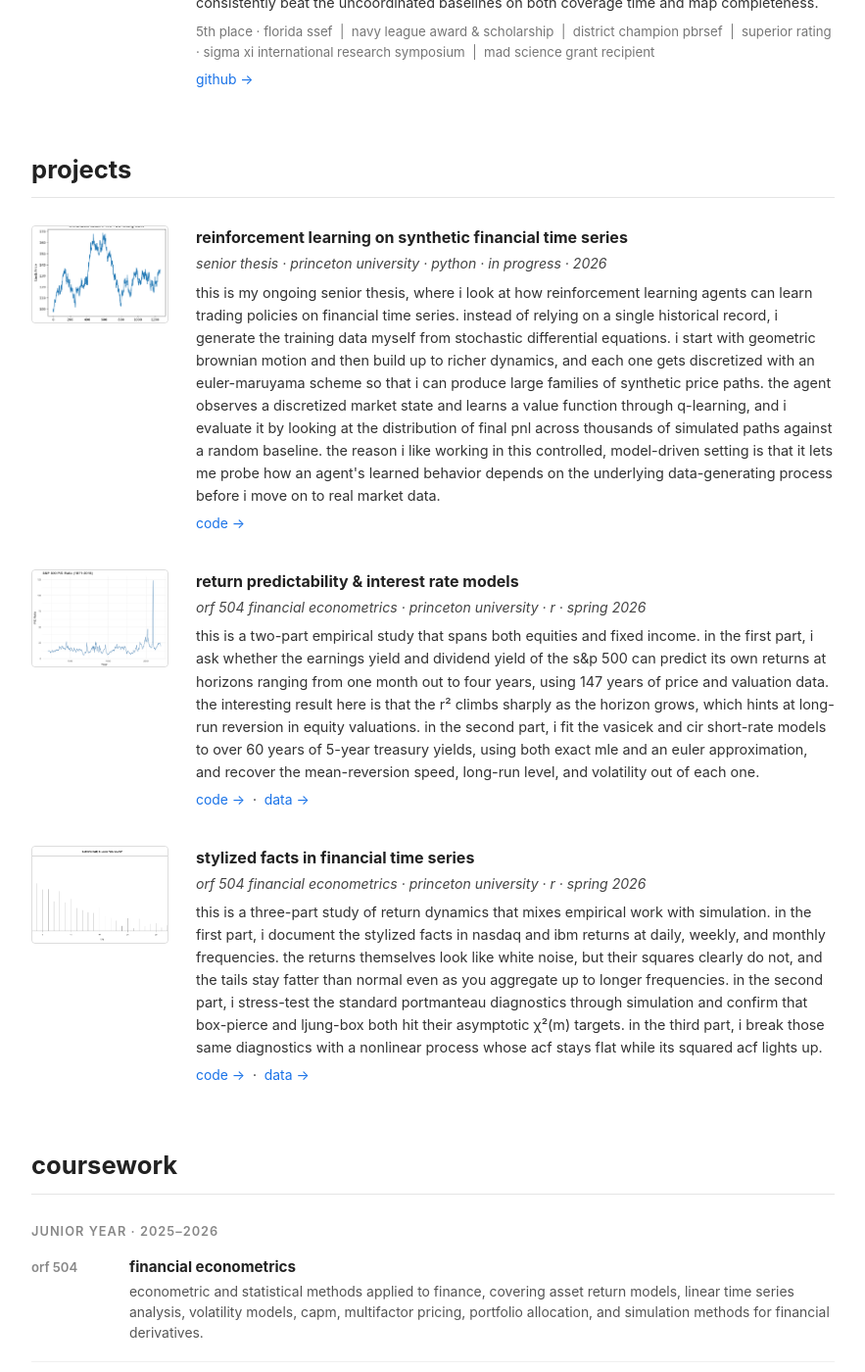
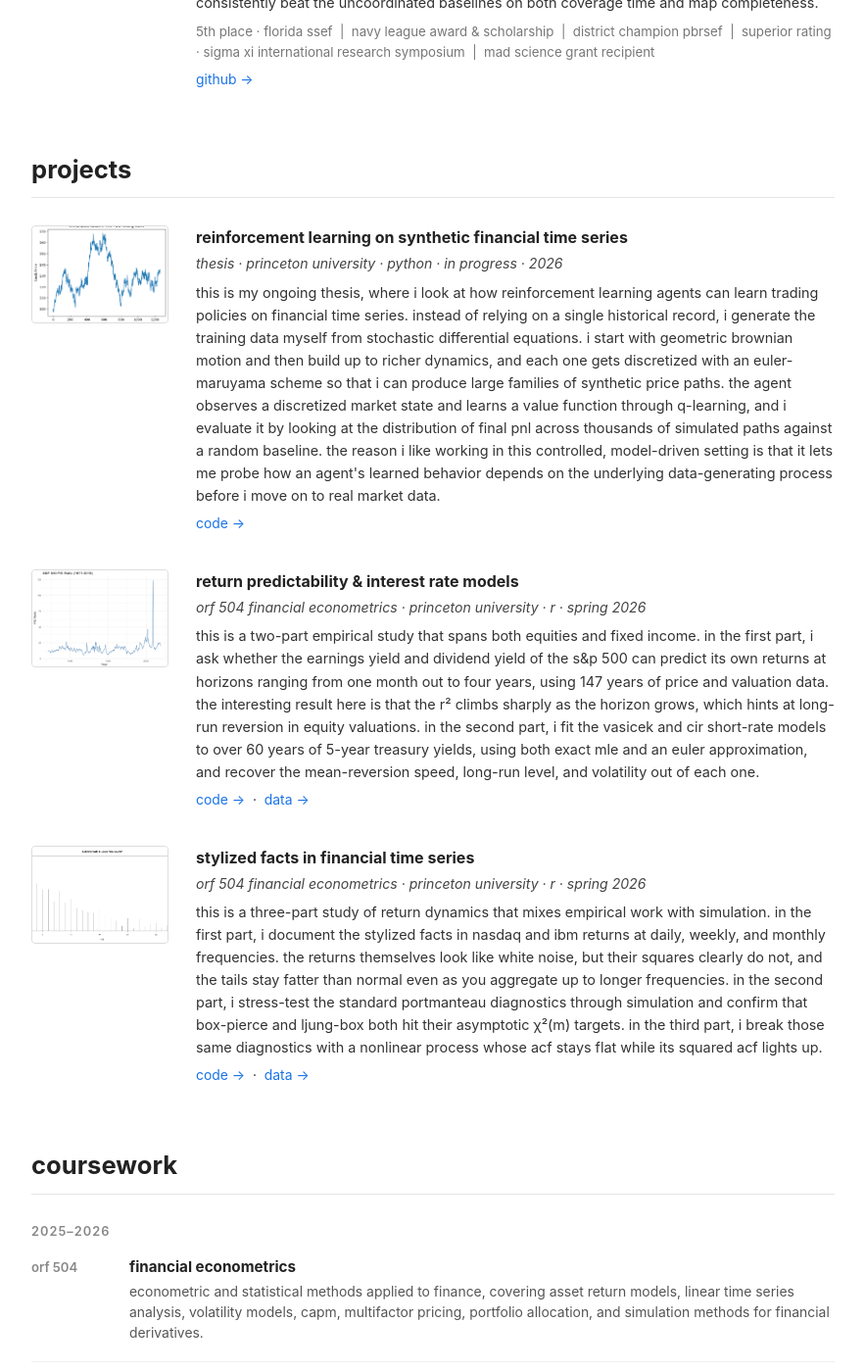
Before and after one commit to dylanmcclish/dylanmcclish.github.io, a Jekyll site: the page index.html, which Jekyll copies as it is, in a window 1280 px wide and 1400 px high, scrolled down 1287 px. Shown: the whole window at 98% size, without its empty margins (198-1081 px from the left). Built offline with Jekyll 4.4.1, drawn with Linux system fonts in a browser that asks for light colours; some of the changed text lies outside the part shown.

Commit message:
Remove class year references from site

```diff
--- a/_config.yml
+++ b/_config.yml
@@ -1,6 +1,6 @@
 title: Dylan McClish
 description: >-
-  Dylan McClish — senior at Princeton University, Class of '27, studying
+  Dylan McClish — student at Princeton University, studying
   Operations Research and Financial Engineering with a minor in Mathematics.
 url: "https://dylanmcclish.github.io"
 author: Dylan McClish
--- a/index.html
+++ b/index.html
@@ -4,21 +4,21 @@
   <meta charset="UTF-8" />
   <meta name="viewport" content="width=device-width, initial-scale=1.0" />
   <title>Dylan McClish</title>
-  <meta name="description" content="Dylan McClish — senior at Princeton University, Class of '27, studying Operations Research and Financial Engineering with a minor in Mathematics. Interests in reinforcement learning in finance, financial econometrics, and quantitative research and trading." />
+  <meta name="description" content="Dylan McClish — student at Princeton University, studying Operations Research and Financial Engineering with a minor in Mathematics. Interests in reinforcement learning in finance, financial econometrics, and quantitative research and trading." />
   <meta name="author" content="Dylan McClish" />
   <link rel="canonical" href="https://dylanmcclish.github.io/" />
 
   <!-- Open Graph (for social previews) -->
   <meta property="og:type"        content="profile" />
   <meta property="og:title"       content="Dylan McClish" />
-  <meta property="og:description" content="Senior at Princeton University (Class of '27), studying Operations Research and Financial Engineering with a minor in Mathematics." />
+  <meta property="og:description" content="Student at Princeton University, studying Operations Research and Financial Engineering with a minor in Mathematics." />
   <meta property="og:url"         content="https://dylanmcclish.github.io/" />
   <meta property="og:image"       content="https://dylanmcclish.github.io/profile.jpg" />
 
   <!-- Twitter card -->
   <meta name="twitter:card"        content="summary" />
   <meta name="twitter:title"       content="Dylan McClish" />
-  <meta name="twitter:description" content="Senior at Princeton University (Class of '27), studying Operations Research and Financial Engineering with a minor in Mathematics." />
+  <meta name="twitter:description" content="Student at Princeton University, studying Operations Research and Financial Engineering with a minor in Mathematics." />
   <meta name="twitter:image"       content="https://dylanmcclish.github.io/profile.jpg" />
 
   <!-- JSON-LD Person schema -->
@@ -32,7 +32,7 @@
     "url": "https://dylanmcclish.github.io/",
     "image": "https://dylanmcclish.github.io/profile.jpg",
     "jobTitle": "Student",
-    "description": "Senior at Princeton University (Class of '27), studying Operations Research and Financial Engineering with a minor in Mathematics. Interests in reinforcement learning in finance, financial econometrics, and quantitative research and trading.",
+    "description": "Student at Princeton University, studying Operations Research and Financial Engineering with a minor in Mathematics. Interests in reinforcement learning in finance, financial econometrics, and quantitative research and trading.",
     "alumniOf": {
       "@type": "CollegeOrUniversity",
       "name": "Princeton University",
@@ -253,7 +253,7 @@
     <div class="header-text">
       <h1>dylan mcclish</h1>
       <p class="bio">
-        i'm a senior at <a href="https://www.princeton.edu" target="_blank">princeton university</a>, class of '27,
+        i'm a student at <a href="https://www.princeton.edu" target="_blank">princeton university</a>,
         studying <a href="https://orfe.princeton.edu" target="_blank">operations research and financial engineering</a>
         with a minor in <a href="https://www.math.princeton.edu" target="_blank">mathematics</a>.
         i'm interested in reinforcement learning in finance, financial econometrics,
@@ -345,9 +345,9 @@
       </div>
       <div class="project-info">
         <h3>reinforcement learning on synthetic financial time series</h3>
-        <div class="meta">senior thesis · princeton university · python · in progress · 2026</div>
+        <div class="meta">thesis · princeton university · python · in progress · 2026</div>
         <p>
-          this is my ongoing senior thesis, where i look at how reinforcement learning agents can learn trading policies on financial time series. instead of relying on a single historical record, i generate the training data myself from stochastic differential equations. i start with geometric brownian motion and then build up to richer dynamics, and each one gets discretized with an euler-maruyama scheme so that i can produce large families of synthetic price paths. the agent observes a discretized market state and learns a value function through q-learning, and i evaluate it by looking at the distribution of final pnl across thousands of simulated paths against a random baseline. the reason i like working in this controlled, model-driven setting is that it lets me probe how an agent's learned behavior depends on the underlying data-generating process before i move on to real market data.
+          this is my ongoing thesis, where i look at how reinforcement learning agents can learn trading policies on financial time series. instead of relying on a single historical record, i generate the training data myself from stochastic differential equations. i start with geometric brownian motion and then build up to richer dynamics, and each one gets discretized with an euler-maruyama scheme so that i can produce large families of synthetic price paths. the agent observes a discretized market state and learns a value function through q-learning, and i evaluate it by looking at the distribution of final pnl across thousands of simulated paths against a random baseline. the reason i like working in this controlled, model-driven setting is that it lets me probe how an agent's learned behavior depends on the underlying data-generating process before i move on to real market data.
         </p>
         <p style="margin-top: 6px; font-size: 0.87rem;"><a href="https://github.com/dylanmcclish/thesis_playground" target="_blank">code &rarr;</a></p>
       </div>
@@ -388,7 +388,7 @@
     <h2>coursework</h2>
 
     <div class="course-year">
-      <h3>junior year · 2025–2026</h3>
+      <h3>2025–2026</h3>
 
       <div class="course">
         <div class="course-code">orf 504</div>
@@ -448,7 +448,7 @@
     </div>
 
     <div class="course-year">
-      <h3>sophomore year · 2024–2025</h3>
+      <h3>2024–2025</h3>
 
       <div class="course">
         <div class="course-code">orf 407</div>
@@ -508,7 +508,7 @@
     </div>
 
     <div class="course-year">
-      <h3>first year · 2023–2024</h3>
+      <h3>2023–2024</h3>
 
       <div class="course">
         <div class="course-code">orf 245</div>
```
